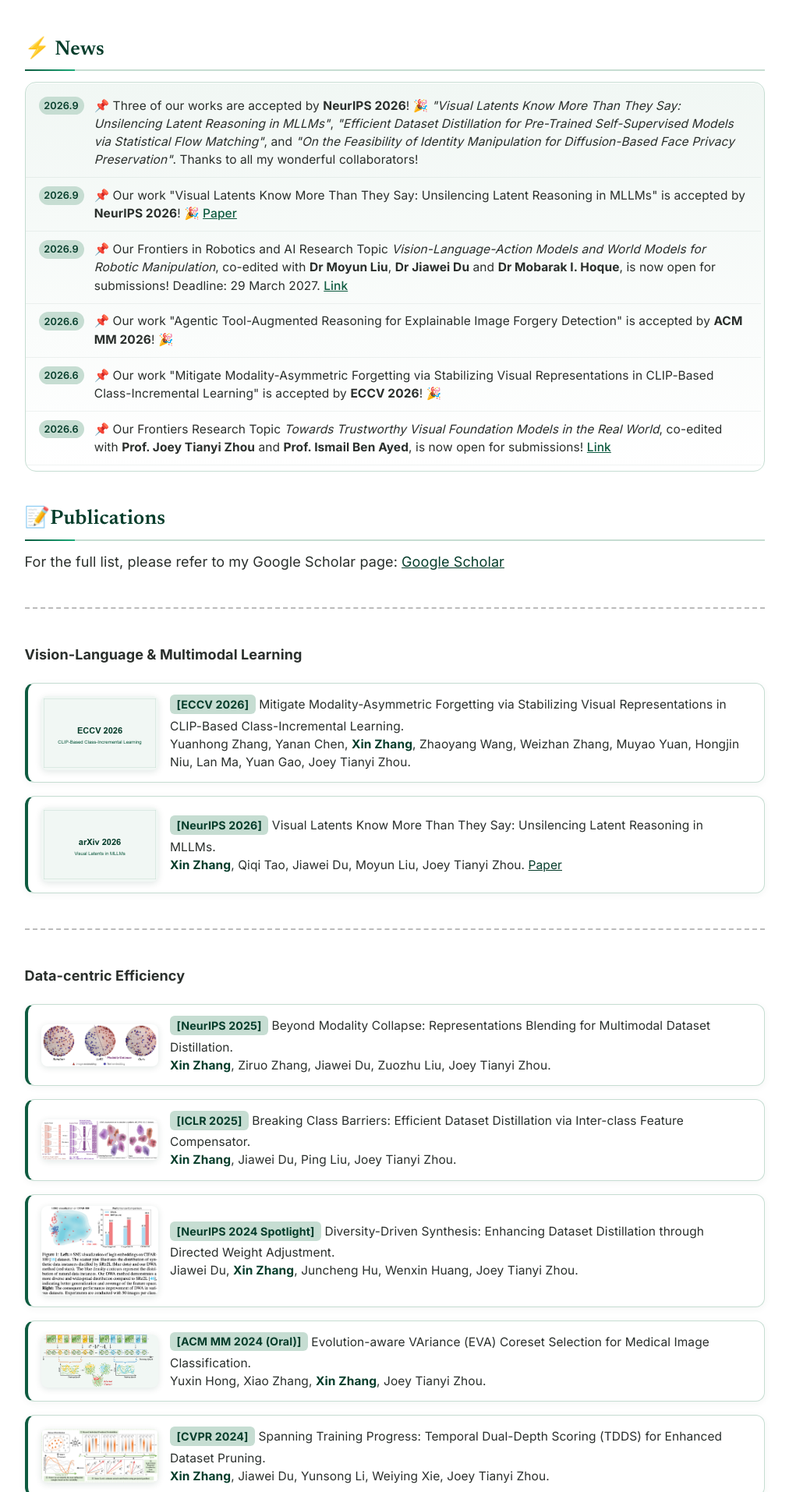
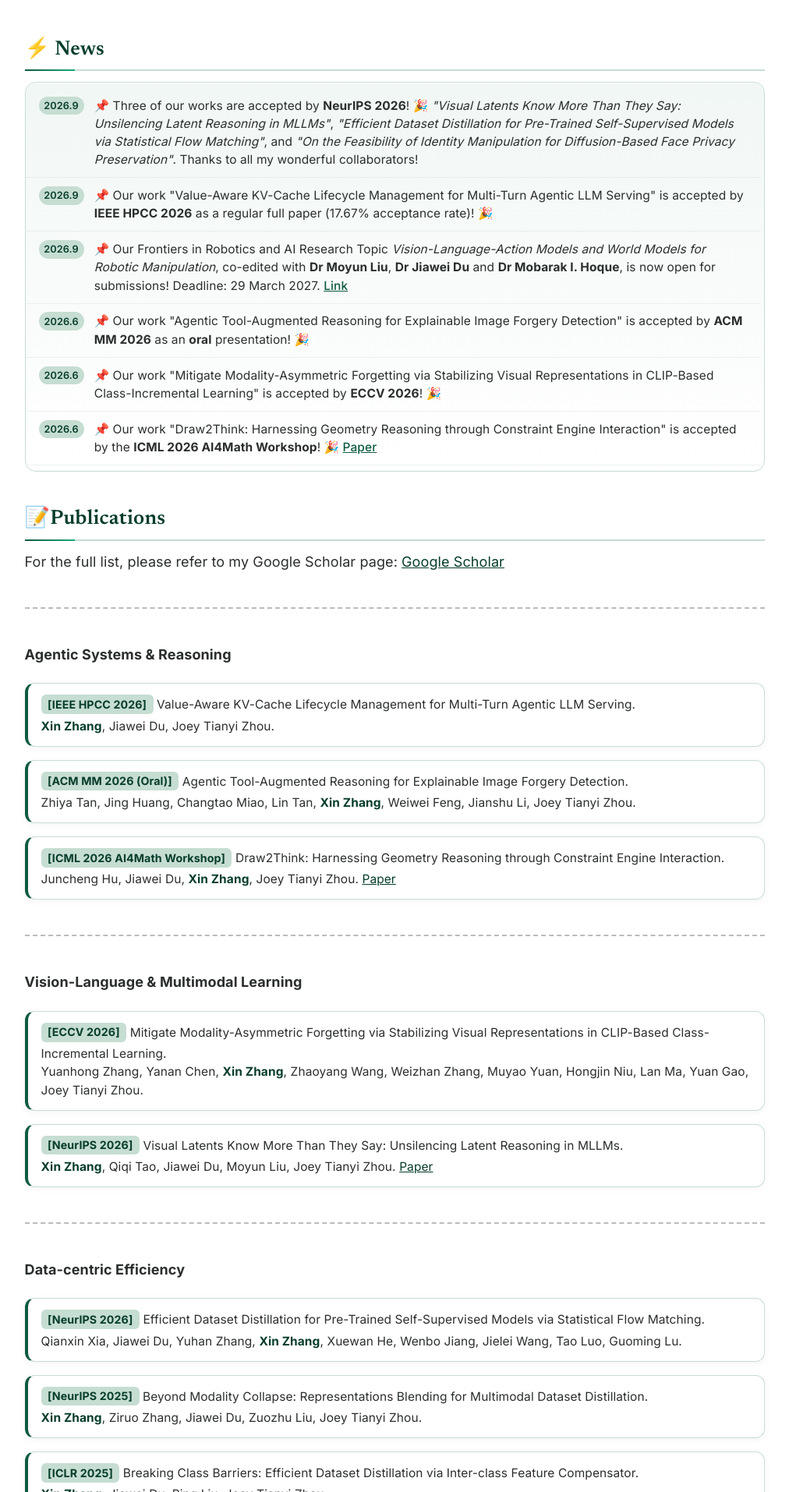
Before and after one commit to zhangxin-xd/zhangxin-xd.github.io, a Jekyll site: the page built from _pages/about.md, in a window 1280 px wide. Shown: the part 468-2382 px from the top of the page at 78% size, without its empty margins (250-1262 px from the left). Built offline with Jekyll 4.4.1, drawn with Linux system fonts in a browser that asks for light colours; some web fonts are replaced; a style sheet for code colours, icons or effects is not loaded; some of the changed text lies outside the part shown.

Commit message:
Add 2026 publications and reorganise the list
Seven accepted papers were missing from the Publications section: the
HPCC 2026 KV-cache paper had no mention anywhere on the site, two of the
three NeurIPS 2026 acceptances appeared only in News, and the ACM MM and
two workshop papers were likewise unlisted.

Group them into two new sections, with Agentic Systems & Reasoning first
since that is where the recent work sits, and add Preprints & Under
Review for the two submissions that are on arXiv.

Drop the per-entry thumbnails so every card is text plus links, and
remove the duplicate NeurIPS 2026 News item.

Co-Authored-By: Claude Opus 5 <noreply@anthropic.com>

```diff
--- a/_pages/about.md
+++ b/_pages/about.md
@@ -23,10 +23,11 @@ I am also looking for self-motivated PhD students, research interns, and visitin
 
 <div class="news-feed" markdown="0">
   <div class="news-item"><span class="news-date">2026.9</span><div class="news-body"><span class="news-pin">📌</span> Three of our works are accepted by <b>NeurIPS 2026</b>! 🎉 <i>"Visual Latents Know More Than They Say: Unsilencing Latent Reasoning in MLLMs"</i>, <i>"Efficient Dataset Distillation for Pre-Trained Self-Supervised Models via Statistical Flow Matching"</i>, and <i>"On the Feasibility of Identity Manipulation for Diffusion-Based Face Privacy Preservation"</i>. Thanks to all my wonderful collaborators!</div></div>
-  <div class="news-item"><span class="news-date">2026.9</span><div class="news-body"><span class="news-pin">📌</span> Our work "Visual Latents Know More Than They Say: Unsilencing Latent Reasoning in MLLMs" is accepted by <b>NeurIPS 2026</b>! 🎉 <a href="https://arxiv.org/abs/2605.02735">Paper</a></div></div>
+  <div class="news-item"><span class="news-date">2026.9</span><div class="news-body"><span class="news-pin">📌</span> Our work "Value-Aware KV-Cache Lifecycle Management for Multi-Turn Agentic LLM Serving" is accepted by <b>IEEE HPCC 2026</b> as a regular full paper (17.67% acceptance rate)! 🎉</div></div>
   <div class="news-item"><span class="news-date">2026.9</span><div class="news-body"><span class="news-pin">📌</span> Our Frontiers in Robotics and AI Research Topic <i>Vision-Language-Action Models and World Models for Robotic Manipulation</i>, co-edited with <b>Dr Moyun Liu</b>, <b>Dr Jiawei Du</b> and <b>Dr Mobarak I. Hoque</b>, is now open for submissions! Deadline: 29 March 2027. <a href="https://www.frontiersin.org/research-topics/85292/vision-language-action-models-and-world-models-for-robotic-manipulation">Link</a></div></div>
-  <div class="news-item"><span class="news-date">2026.6</span><div class="news-body"><span class="news-pin">📌</span> Our work "Agentic Tool-Augmented Reasoning for Explainable Image Forgery Detection" is accepted by <b>ACM MM 2026</b>! 🎉</div></div>
+  <div class="news-item"><span class="news-date">2026.6</span><div class="news-body"><span class="news-pin">📌</span> Our work "Agentic Tool-Augmented Reasoning for Explainable Image Forgery Detection" is accepted by <b>ACM MM 2026</b> as an <b>oral</b> presentation! 🎉</div></div>
   <div class="news-item"><span class="news-date">2026.6</span><div class="news-body"><span class="news-pin">📌</span> Our work "Mitigate Modality-Asymmetric Forgetting via Stabilizing Visual Representations in CLIP-Based Class-Incremental Learning" is accepted by <b>ECCV 2026</b>! 🎉</div></div>
+  <div class="news-item"><span class="news-date">2026.6</span><div class="news-body"><span class="news-pin">📌</span> Our work "Draw2Think: Harnessing Geometry Reasoning through Constraint Engine Interaction" is accepted by the <b>ICML 2026 AI4Math Workshop</b>! 🎉 <a href="https://arxiv.org/abs/2605.20743">Paper</a></div></div>
   <div class="news-item"><span class="news-date">2026.6</span><div class="news-body"><span class="news-pin">📌</span> Our Frontiers Research Topic <i>Towards Trustworthy Visual Foundation Models in the Real World</i>, co-edited with <b>Prof. Joey Tianyi Zhou</b> and <b>Prof. Ismail Ben Ayed</b>, is now open for submissions! <a href="https://www.frontiersin.org/research-topics/82034/towards-trustworthy-visual-foundation-models-in-the-real-world">Link</a></div></div>
   <div class="news-item"><span class="news-date">2026.5</span><div class="news-body"><span class="news-pin">📌</span> Our work "Visual Latents Know More Than They Say: Unsilencing Latent Reasoning in MLLMs" is posted online! <a href="https://arxiv.org/pdf/2605.02735">Paper</a></div></div>
   <div class="news-item"><span class="news-date">2026.5</span><div class="news-body"><span class="news-pin">📌</span> Our work "Draw2Think: Harnessing Geometry Reasoning through Constraint Engine Interaction" is posted online! <a href="https://arxiv.org/abs/2605.20743">Paper</a></div></div>
@@ -55,11 +56,37 @@ For the full list, please refer to my Google Scholar page: <a href="https://scho
 
 <hr style="clear: both; border: none; border-top: 2px dashed #bbb; margin: 2.5em 0;" />
 
+**Agentic Systems & Reasoning**
+
+<div class="publication-container">
+  <div>
+    <span style="color: #063d2b; font-weight: bold">[IEEE HPCC 2026]</span> Value-Aware KV-Cache Lifecycle Management for Multi-Turn Agentic LLM Serving.
+ <br>
+    <strong style="color:#063d2b;">Xin Zhang</strong>, Jiawei Du, Joey Tianyi Zhou.
+  </div>
+</div>
+
+<div class="publication-container">
+  <div>
+    <span style="color: #063d2b; font-weight: bold">[ACM MM 2026 (Oral)]</span> Agentic Tool-Augmented Reasoning for Explainable Image Forgery Detection.
+ <br>
+    Zhiya Tan, Jing Huang, Changtao Miao, Lin Tan, <strong style="color:#063d2b;">Xin Zhang</strong>, Weiwei Feng, Jianshu Li, Joey Tianyi Zhou.
+  </div>
+</div>
+
+<div class="publication-container">
+  <div>
+    <span style="color: #063d2b; font-weight: bold">[ICML 2026 AI4Math Workshop]</span> Draw2Think: Harnessing Geometry Reasoning through Constraint Engine Interaction.
+ <br>
+    Juncheng Hu, Jiawei Du, <strong style="color:#063d2b;">Xin Zhang</strong>, Joey Tianyi Zhou. <a href="https://arxiv.org/abs/2605.20743" style="color:#063d2b;">Paper</a>
+  </div>
+</div>
+
+<hr style="clear: both; border: none; border-top: 2px dashed #bbb; margin: 2.5em 0;" />
+
 **Vision-Language & Multimodal Learning**
 
 <div class="publication-container">
-  <img src="./images/ModalityForgetting.png" alt="Publication Image">
-
   <div>
     <span style="color: #063d2b; font-weight: bold">[ECCV 2026]</span> Mitigate Modality-Asymmetric Forgetting via Stabilizing Visual Representations in CLIP-Based Class-Incremental Learning.
  <br>
@@ -68,8 +95,6 @@ For the full list, please refer to my Google Scholar page: <a href="https://scho
 </div>
 
 <div class="publication-container">
-  <img src="./images/VisualLatents.png" alt="Publication Image">
-
   <div>
     <span style="color: #063d2b; font-weight: bold">[NeurIPS 2026]</span> Visual Latents Know More Than They Say: Unsilencing Latent Reasoning in MLLMs.
  <br>
@@ -82,8 +107,14 @@ For the full list, please refer to my Google Scholar page: <a href="https://scho
 **Data-centric Efficiency**
 
 <div class="publication-container">
-  <img src="./images/Repblend.png" alt="Publication Image">
+  <div>
+    <span style="color: #063d2b; font-weight: bold">[NeurIPS 2026]</span> Efficient Dataset Distillation for Pre-Trained Self-Supervised Models via Statistical Flow Matching.
+ <br>
+    Qianxin Xia, Jiawei Du, Yuhan Zhang, <strong style="color:#063d2b;">Xin Zhang</strong>, Xuewan He, Wenbo Jiang, Jielei Wang, Tao Luo, Guoming Lu.
+  </div>
+</div>
 
+<div class="publication-container">
   <div>
     <span style="color: #063d2b; font-weight: bold">[NeurIPS 2025]</span> Beyond Modality Collapse: Representations Blending for Multimodal Dataset Distillation.
  <br>
@@ -92,8 +123,6 @@ For the full list, please refer to my Google Scholar page: <a href="https://scho
 </div>
 
 <div class="publication-container">
-  <img src="./images/UFC.png" alt="Publication Image">
-
   <div>
     <span style="color: #063d2b; font-weight: bold">[ICLR 2025]</span> Breaking Class Barriers: Efficient Dataset Distillation via Inter-class Feature Compensator.
  <br>
@@ -102,8 +131,6 @@ For the full list, please refer to my Google Scholar page: <a href="https://scho
 </div>
 
 <div class="publication-container">
-  <img src="./images/DWA.png" alt="Publication Image">
-
   <div>
     <span style="color: #063d2b; font-weight: bold">[NeurIPS 2024 Spotlight]</span> Diversity-Driven Synthesis: Enhancing Dataset Distillation through Directed Weight Adjustment.
  <br>
@@ -112,8 +139,6 @@ For the full list, please refer to my Google Scholar page: <a href="https://scho
 </div>
 
 <div class="publication-container">
-  <img src="./images/EVA.png" alt="Publication Image">
-
   <div>
     <span style="color: #063d2b; font-weight: bold">[ACM MM 2024 (Oral)]</span> Evolution-aware VAriance (EVA) Coreset Selection for Medical Image Classification. <br>
     Yuxin Hong, Xiao Zhang, <strong style="color:#063d2b;">Xin Zhang</strong>, Joey Tianyi Zhou.
@@ -121,8 +146,6 @@ For the full list, please refer to my Google Scholar page: <a href="https://scho
 </div>
 
 <div class="publication-container">
-  <img src="./images/TDDS.png" alt="Publication Image">
-
   <div>
     <span style="color: #063d2b; font-weight: bold">[CVPR 2024]</span> Spanning Training Progress: Temporal Dual-Depth Scoring (TDDS) for Enhanced Dataset Pruning. <br>
     <strong style="color:#063d2b;">Xin Zhang</strong>, Jiawei Du, Yunsong Li, Weiying Xie, Joey Tianyi Zhou.
@@ -131,11 +154,29 @@ For the full list, please refer to my Google Scholar page: <a href="https://scho
 
 <hr style="clear: both; border: none; border-top: 2px dashed #bbb; margin: 2.5em 0;" />
 
+**Generative AI & Media Forensics**
+
+<div class="publication-container">
+  <div>
+    <span style="color: #063d2b; font-weight: bold">[NeurIPS 2026]</span> On the Feasibility of Identity Manipulation for Diffusion-Based Face Privacy Preservation.
+ <br>
+    Xuemei Jia, Jiawei Du, Jiawei Liu, <strong style="color:#063d2b;">Xin Zhang</strong>, Jun Chen, Zheng Wang, Joey Tianyi Zhou.
+  </div>
+</div>
+
+<div class="publication-container">
+  <div>
+    <span style="color: #063d2b; font-weight: bold">[ECCV 2026 Workshop]</span> Fine-Grained Bias Manipulation of Text-to-Image Models via Counterfactual Data Synthesis.
+ <br>
+    Takuto Onikubo, <strong style="color:#063d2b;">Xin Zhang</strong>, Joey Tianyi Zhou, Shin'ichi Satoh.
+  </div>
+</div>
+
+<hr style="clear: both; border: none; border-top: 2px dashed #bbb; margin: 2.5em 0;" />
+
 **Model-centric Efficiency**
 
 <div class="publication-container">
-  <img src="./images/BPL.png" alt="Publication Image">
-
   <div>
     <span style="color: #063d2b; font-weight: bold">[IEEE TNNLS 2023]</span> Block-Wise Partner Learning for Model Compression. <br>
     <strong style="color:#063d2b;">Xin Zhang</strong>, Weiying Xie, Yunsong Li, Jie Lei, Kai Jiang, Leyuan Fang, Qian Du.
@@ -143,8 +184,6 @@ For the full list, please refer to my Google Scholar page: <a href="https://scho
 </div>
 
 <div class="publication-container">
-  <img src="./images/REAF.png" alt="Publication Image">
-
   <div>
     <span style="color: #063d2b; font-weight: bold">[IEEE TIP 2023]</span> Reaf: Remembering enhancement and entropy-based asymptotic forgetting for filter pruning.<br>
     <strong style="color:#063d2b;">Xin Zhang</strong>, Weiying Xie, Yunsong Li, Kai Jiang, Leyuan Fang.
@@ -152,8 +191,6 @@ For the full list, please refer to my Google Scholar page: <a href="https://scho
 </div>
 
 <div class="publication-container">
-  <img src="./images/CCSG.png" alt="Publication Image">
-
   <div>
     <span style="color: #063d2b; font-weight: bold">[IEEE TGRS 2023]</span> Co-compression via superior gene for remote sensing scene classification.<br>
     Weiying Xie, Xiaoyi Fan, <strong style="color:#063d2b;">Xin Zhang</strong>, Yunsong Li, Min Sheng, Leyuan Fang.
@@ -161,8 +198,6 @@ For the full list, please refer to my Google Scholar page: <a href="https://scho
 </div>
 
 <div class="publication-container">
-  <img src="./images/LRMF.jpg" alt="Publication Image">
-
   <div>
     <span style="color: #063d2b; font-weight: bold">[IEEE TC 2021]</span> Filter pruning via learned representation median in the frequency domain. <br>
     <strong style="color:#063d2b;">Xin Zhang</strong>, Weiying Xie, Yunsong Li, Jie Lei, Qian Du.
@@ -171,11 +206,29 @@ For the full list, please refer to my Google Scholar page: <a href="https://scho
 
 <hr style="clear: both; border: none; border-top: 2px dashed #bbb; margin: 2.5em 0;" />
 
+**Preprints & Under Review**
+
+<div class="publication-container">
+  <div>
+    <span style="color: #063d2b; font-weight: bold">[Preprint]</span> SkillGLoW: Procedural-Family Skill Consolidation for Self-Improving Agents on Long-Horizon Task Streams.
+ <br>
+    Ao Yan, <strong style="color:#063d2b;">Xin Zhang</strong>, Jiawei Du, Joey Tianyi Zhou. <a href="https://arxiv.org/abs/2609.02217" style="color:#063d2b;">Paper</a>
+  </div>
+</div>
+
+<div class="publication-container">
+  <div>
+    <span style="color: #063d2b; font-weight: bold">[Preprint]</span> Mitigating Entangled Steering in Large Vision-Language Models for Hallucination Reduction.
+ <br>
+    Yuanhong Zhang, Zhaoyang Wang, <strong style="color:#063d2b;">Xin Zhang</strong>, Weizhan Zhang, Sha Gong, Yuan Gao, Joey Tianyi Zhou. <a href="https://arxiv.org/abs/2604.07914" style="color:#063d2b;">Paper</a>
+  </div>
+</div>
+
+<hr style="clear: both; border: none; border-top: 2px dashed #bbb; margin: 2.5em 0;" />
+
 **Image Processing**
 
 <div class="publication-container">
-  <img src="./images/WSLRR.png" alt="Publication Image">
-
   <div>
     <span style="color: #063d2b; font-weight: bold">[IEEE TC 2021]</span> Weakly supervised low-rank representation for hyperspectral anomaly detection. <br>
     Weiying Xie, <strong style="color:#063d2b;">Xin Zhang</strong>, Yunsong Li, Jie Lei, Jiaojiao Li, Qian Du.
@@ -183,8 +236,6 @@ For the full list, please refer to my Google Scholar page: <a href="https://scho
 </div>
 
 <div class="publication-container">
-  <img src="./images/DBLP.jpg" alt="Publication Image">
-
   <div>
     <span style="color: #063d2b; font-weight: bold">[IEEE Jstar 2020]</span> Background learning based on target suppression constraint for hyperspectral target detection. <br>
     Weiying Xie, <strong style="color:#063d2b;">Xin Zhang</strong>, Yunsong Li, Keyan Wang, Qian Du.
```
